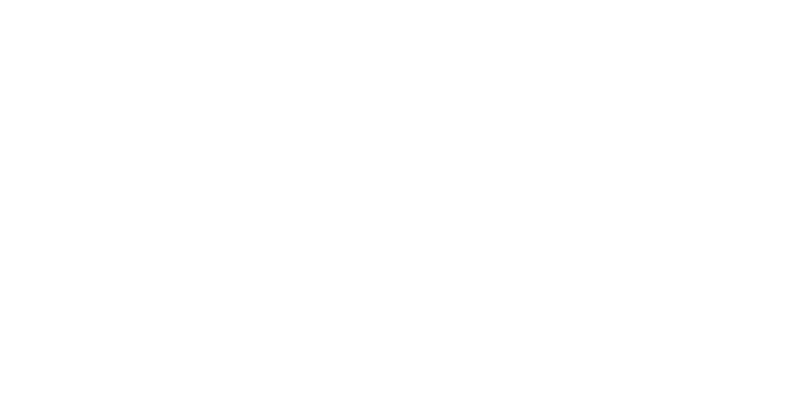
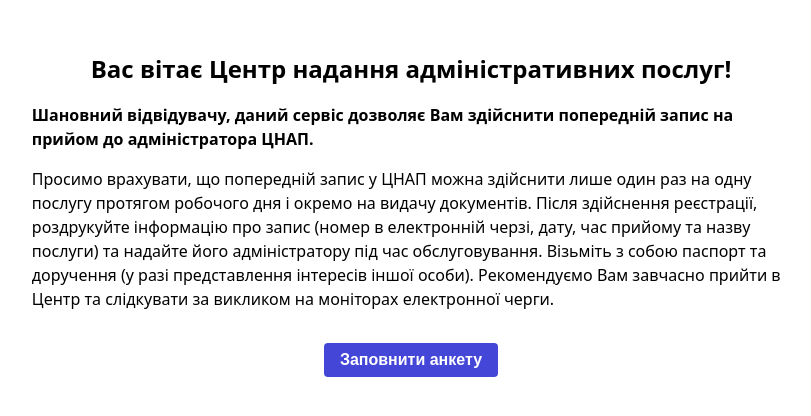
Before and after one commit to TRITONKOR/eQueue-Frontend, a React (Vite) app: page / in a window 1280 px wide. Shown: the part 202-618 px from the top of the page, without its empty margins (229-1040 px from the left). Built offline with nearby package versions, Linux system fonts and the light colour scheme.

Commit message:
added greeting page

```diff
--- /dev/null
+++ b/nodemon.json
@@ -0,0 +1,6 @@
+{
+    "watch": ["src"],
+    "ext": "js,ts,tsx,jsx,json,css",
+    "ignore": ["node_modules"],
+    "exec": "vite --host"
+}
--- a/src/App.tsx
+++ b/src/App.tsx
@@ -1,7 +1,7 @@
 import "./styles/App.css";
 
 function App() {
-    return <></>;
+    return;
 }
 
 export default App;
--- a/src/layouts/GreetingLayout.tsx
+++ b/src/layouts/GreetingLayout.tsx
@@ -1,4 +1,4 @@
-import GreetingPage from "../pages/GreetingPage";
+import GreetingPage from "../pages/GreetingPage/GreetingPage";
 
 export const GreetingLayout: React.FC = () => {
     return (
--- a/src/main.tsx
+++ b/src/main.tsx
@@ -1,10 +1,15 @@
 import { StrictMode } from "react";
 import { createRoot } from "react-dom/client";
-import App from "./App.tsx";
+import { BrowserRouter, Route, Routes } from "react-router-dom";
+import { GreetingLayout } from "./layouts/GreetingLayout.tsx";
 import "./styles/index.css";
 
 createRoot(document.getElementById("root")!).render(
     <StrictMode>
-        <App />
+        <BrowserRouter>
+            <Routes>
+                <Route path="/" element={<GreetingLayout />} />
+            </Routes>
+        </BrowserRouter>
     </StrictMode>
 );
--- /dev/null
+++ b/src/pages/GreetingPage/GreetingPage.tsx
@@ -0,0 +1,30 @@
+import React from "react";
+import "./greetingPage.scss";
+
+const GreetingPage: React.FC = () => {
+    return (
+        <div className="container">
+            <h1>Вас вітає Центр надання адміністративних послуг!</h1>
+            <div>
+                <strong>
+                    Шановний відвідувачу, даний сервіс дозволяє Вам здійснити
+                    попередній запис на прийом до адміністратора ЦНАП.
+                </strong>
+                <p>
+                    Просимо врахувати, що попередній запис у ЦНАП можна
+                    здійснити лише один раз на одну послугу протягом робочого
+                    дня і окремо на видачу документів. Після здійснення
+                    реєстрації, роздрукуйте інформацію про запис (номер в
+                    електронній черзі, дату, час прийому та назву послуги) та
+                    надайте його адміністратору під час обслуговування. Візьміть
+                    з собою паспорт та доручення (у разі представлення інтересів
+                    іншої особи). Рекомендуємо Вам завчасно прийти в Центр та
+                    слідкувати за викликом на моніторах електронної черги.
+                </p>
+            </div>
+            <button className="button btn-primary">Заповнити анкету</button>
+        </div>
+    );
+};
+
+export default GreetingPage;
--- /dev/null
+++ b/src/pages/GreetingPage/greetingPage.scss
@@ -0,0 +1,31 @@
+.container {
+  display: flex;
+  flex-direction: column;
+  align-items: center;
+  justify-content: center;
+  justify-self: center;
+  width: 60%;
+  height: 100vh;
+}
+
+h1 {
+  margin-bottom: 1rem;
+  font-size: 1.5rem;
+  font-weight: 700;
+}
+
+.button {
+  padding: 0.5rem 1rem;
+  margin-top: 1rem;
+  font-size: 1rem;
+  font-weight: 700;
+  color: white;
+  cursor: pointer;
+  background-color: #4446d8;
+  border: none;
+  border-radius: 0.25rem;
+
+  &:hover {
+    background-color: #2b2ece;
+  }
+}
--- a/src/styles/index.css
+++ b/src/styles/index.css
@@ -2,7 +2,7 @@
   font-family: system-ui, Avenir, Helvetica, Arial, sans-serif;
   font-weight: 400;
   line-height: 1.5;
-  color: rgb(255 255 255 / 87%);
+  color: black;
   color-scheme: light dark;
   background-color: white;
   font-synthesis: none;
@@ -10,62 +10,3 @@
   -webkit-font-smoothing: antialiased;
   -moz-osx-font-smoothing: grayscale;
 }
-
-a {
-  font-weight: 500;
-  color: #646cff;
-  text-decoration: inherit;
-}
-
-a:hover {
-  color: #535bf2;
-}
-
-body {
-  display: flex;
-  place-items: center;
-  min-width: 320px;
-  min-height: 100vh;
-  margin: 0;
-}
-
-h1 {
-  font-size: 3.2em;
-  line-height: 1.1;
-}
-
-button {
-  padding: 0.6em 1.2em;
-  font-family: inherit;
-  font-size: 1em;
-  font-weight: 500;
-  cursor: pointer;
-  background-color: #1a1a1a;
-  border: 1px solid transparent;
-  border-radius: 8px;
-  transition: border-color 0.25s;
-}
-
-button:hover {
-  border-color: #646cff;
-}
-
-button:focus,
-button:focus-visible {
-  outline: 4px auto -webkit-focus-ring-color;
-}
-
-@media (prefers-color-scheme: light) {
-  :root {
-    color: #213547;
-    background-color: #ffffff;
-  }
-
-  a:hover {
-    color: #747bff;
-  }
-
-  button {
-    background-color: #f9f9f9;
-  }
-}
```
Also changed, not shown: package.json (+6 -2 lines), src/pages/GreetingPage.tsx (deleted, +0 -15 lines), 2 other files (tests, documents, lock files or other folders).
